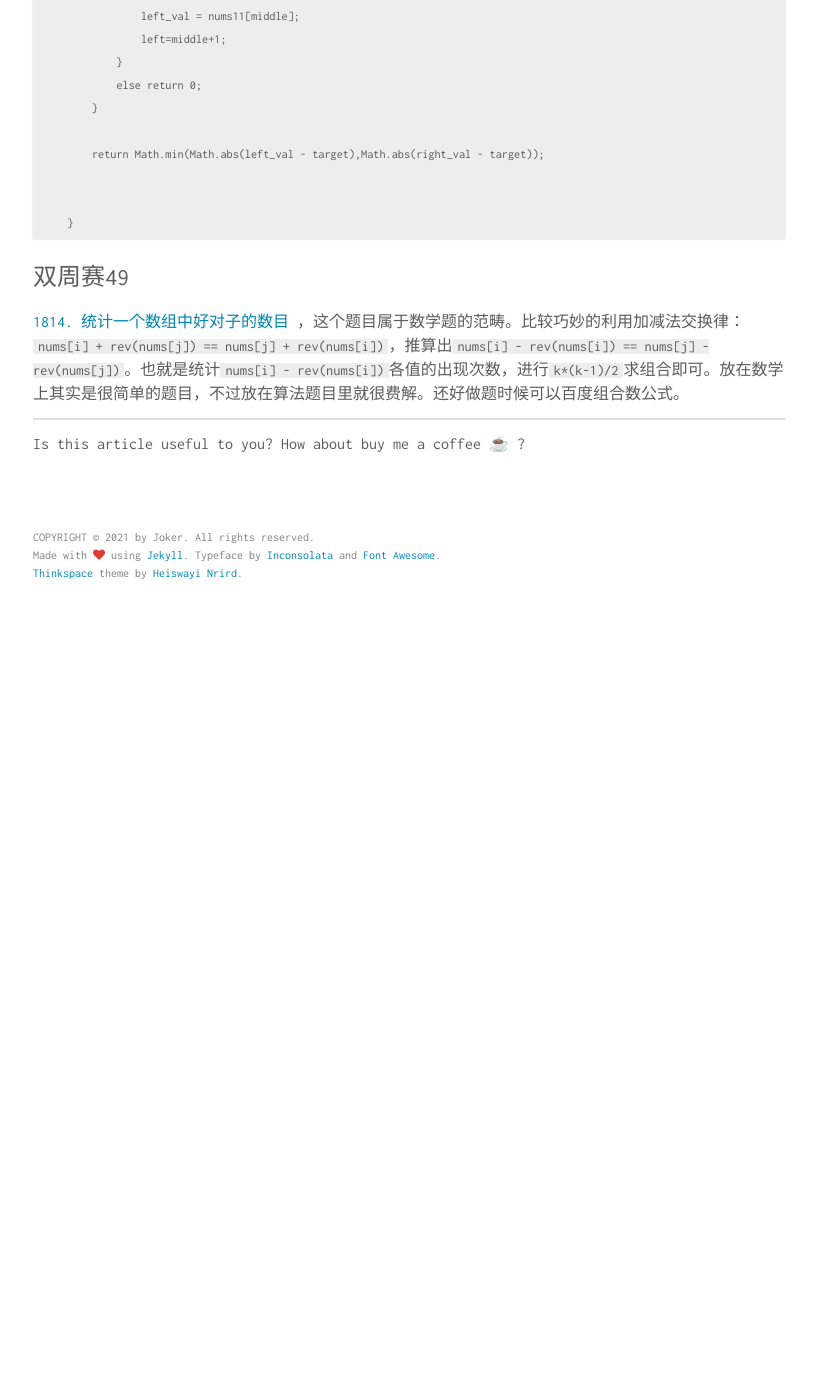
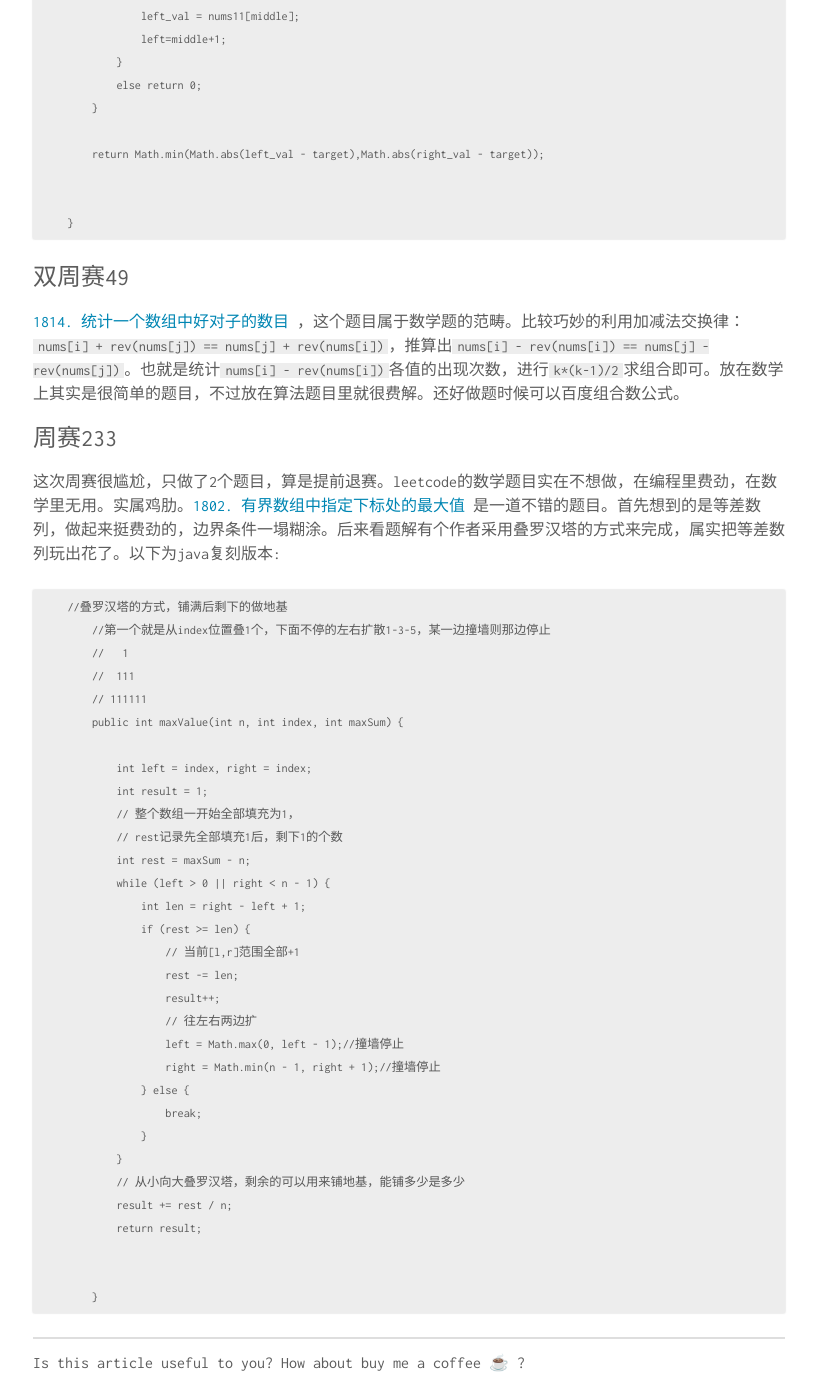
Before and after one commit to rongjoker/rongjoker.github.io, a Jekyll site: the page built from _posts/2021-04-14-algorithem7contest.md, in a window 1280 px wide and 1400 px high, scrolled down 1752 px. Shown: the whole window, without its empty margins (231-1048 px from the left). Built offline with Jekyll 4.4.1, drawn with Linux system fonts in a browser that asks for light colours; comment, search, counter and statistics services are not loaded; before the commit the page ends 2382 px from its top, so only the background shows below that; some of the changed text lies outside the part shown.

Commit message:
周赛233

````diff
--- a/_posts/2021-04-14-algorithem7contest.md
+++ b/_posts/2021-04-14-algorithem7contest.md
@@ -46,7 +46,7 @@ ACMer往往看不上leetcode的竞赛。题目文字描述简短且是中文(狗
 
 ### 周赛235
 
-[1818. 绝对差值和](https://leetcode-cn.com/contest/weekly-contest-235/problems/minimum-absolute-sum-difference/) 是一道利用二分查找优化蛮力算法的典型题目。蛮力算法往往能简单粗暴地解决问题，只是题目往往卡时间，所以利用一些特殊方法进行优化，比如之前计算容器的单调栈，比如这个题目的二分查找<br>
+[1818. 绝对差值和](https://leetcode-cn.com/contest/weekly-contest-235/problems/minimum-absolute-sum-difference/) 是一道利用二分查找优化蛮力算法的典型题目。蛮力算法往往能简单粗暴地解决问题，只是题目往往卡时间，所以利用一些特殊方法进行优化，比如之前计算容器的单调栈，比如这个题目的二分查找。<br>
 这个题目关键在于从nums1中找到与nums2[i]差值最小的数字，蛮力的话，就是n^2两次迭代，利用二分查找可以优化到nlogn。需要注意的是，查找相近的数据而不是相同的数据，故要考虑左右，而且要注意边界，以下列出核心的查找相近数字的程序代码:
 
 ```
@@ -76,3 +76,43 @@ ACMer往往看不上leetcode的竞赛。题目文字描述简短且是中文(狗
 
 ### 双周赛49
 [1814. 统计一个数组中好对子的数目](https://leetcode-cn.com/contest/biweekly-contest-49/problems/count-nice-pairs-in-an-array/) ，这个题目属于数学题的范畴。比较巧妙的利用加减法交换律：`nums[i] + rev(nums[j]) == nums[j] + rev(nums[i])`，推算出`nums[i] - rev(nums[i]) == nums[j] - rev(nums[j])`。也就是统计`nums[i] - rev(nums[i])`各值的出现次数，进行`k*(k-1)/2`求组合即可。放在数学上其实是很简单的题目，不过放在算法题目里就很费解。还好做题时候可以百度组合数公式。
+
+
+
+### 周赛233
+
+这次周赛很尴尬，只做了2个题目，算是提前退赛。leetcode的数学题目实在不想做，在编程里费劲，在数学里无用。实属鸡肋。[1802. 有界数组中指定下标处的最大值](https://leetcode-cn.com/problems/maximum-value-at-a-given-index-in-a-bounded-array/) 是一道不错的题目。首先想到的是等差数列，做起来挺费劲的，边界条件一塌糊涂。后来看题解有个作者采用叠罗汉塔的方式来完成，属实把等差数列玩出花了。以下为java复刻版本:
+
+```
+    //叠罗汉塔的方式，铺满后剩下的做地基
+        //第一个就是从index位置叠1个，下面不停的左右扩散1-3-5，某一边撞墙则那边停止
+        //   1
+        //  111
+        // 111111
+        public int maxValue(int n, int index, int maxSum) {
+
+            int left = index, right = index;
+            int result = 1;
+            // 整个数组一开始全部填充为1，
+            // rest记录先全部填充1后，剩下1的个数
+            int rest = maxSum - n;
+            while (left > 0 || right < n - 1) {
+                int len = right - left + 1;
+                if (rest >= len) {
+                    // 当前[l,r]范围全部+1
+                    rest -= len;
+                    result++;
+                    // 往左右两边扩
+                    left = Math.max(0, left - 1);//撞墙停止
+                    right = Math.min(n - 1, right + 1);//撞墙停止
+                } else {
+                    break;
+                }
+            }
+            // 从小向大叠罗汉塔，剩余的可以用来铺地基，能铺多少是多少
+            result += rest / n;
+            return result;
+
+
+        }
+```
````
